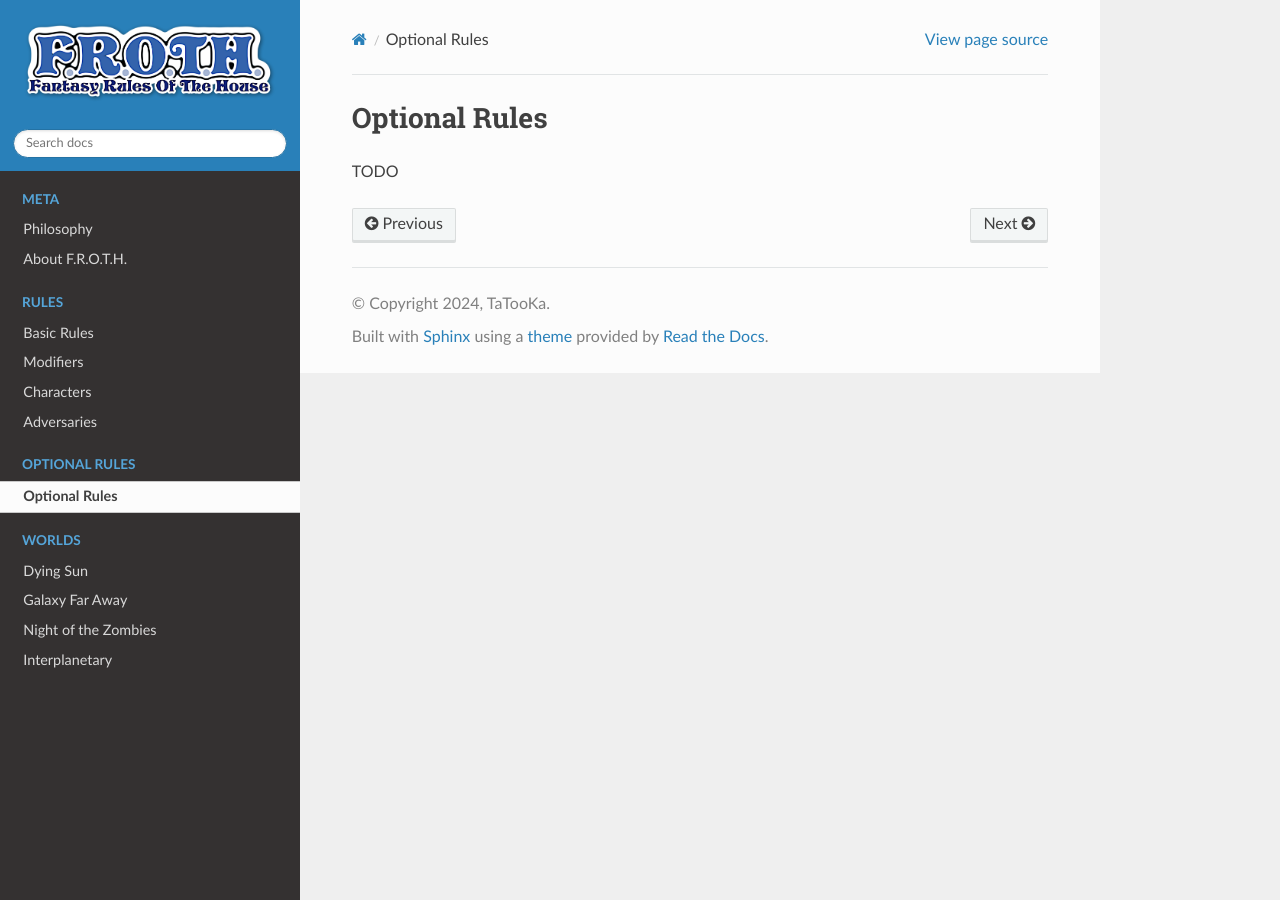
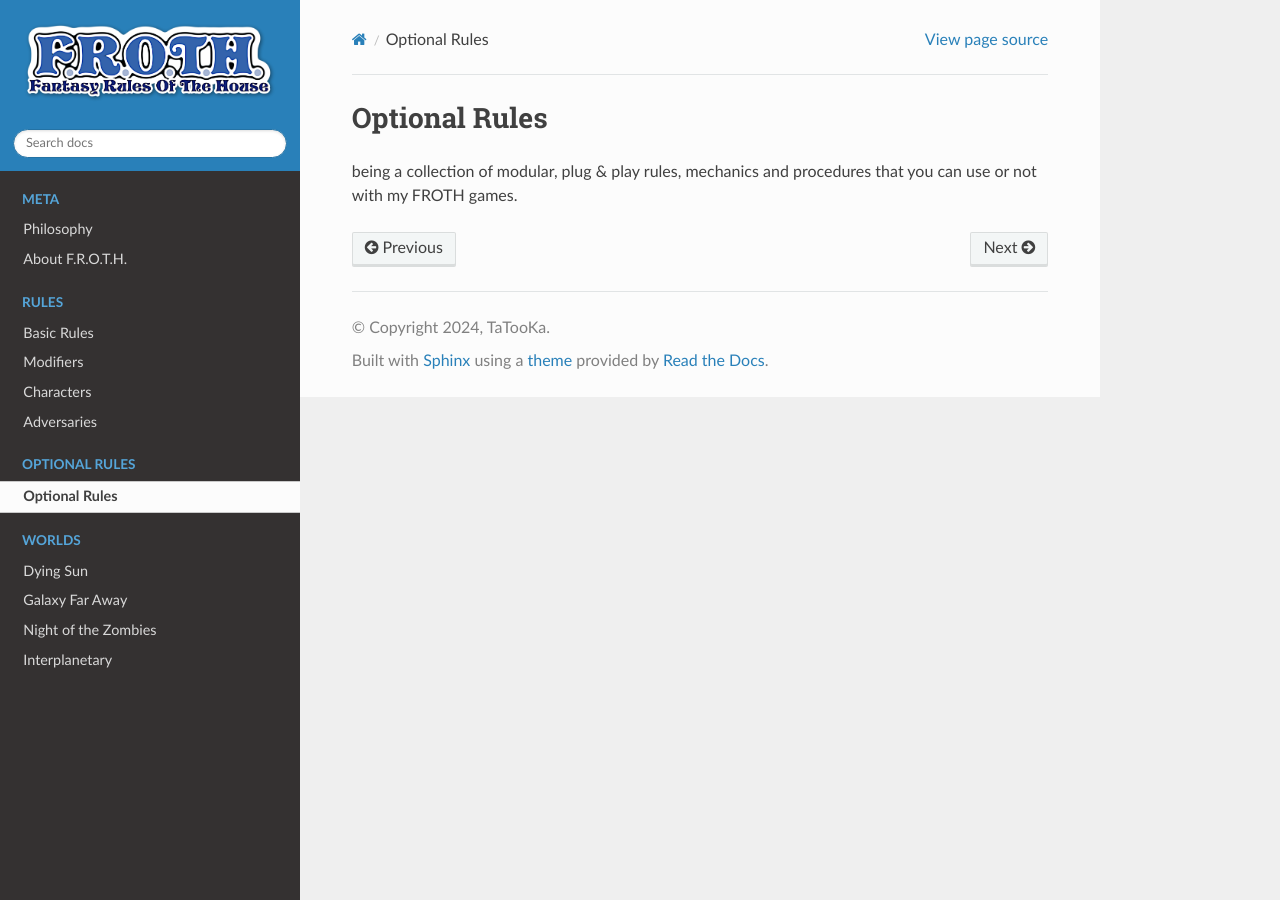
Before and after one commit to TaTooKa/froth, a Sphinx documentation site: the page built from docs/source/pages/optionalrules.rst, in a window 1280 px wide. Built offline with Sphinx 7.4.7 and the Read the Docs theme 3.1.0, drawn with Linux system fonts in a browser that asks for light colours.

Commit message:
some moves

```diff
--- a/docs/source/index.rst
+++ b/docs/source/index.rst
@@ -9,8 +9,8 @@ This website hosts **MY** FROTH systems and procedures, but anyone can create th
    :caption: Meta
    :hidden:
 
-   pages/philosophy
-   pages/about
+   pages/meta/philosophy
+   pages/meta/about
 
 .. toctree::
    :caption: Rules
@@ -26,6 +26,7 @@ This website hosts **MY** FROTH systems and procedures, but anyone can create th
    :hidden:
 
    pages/optionalrules
+   pages/diceandrolls
 
 .. toctree::
    :caption: Worlds
--- /dev/null
+++ b/docs/source/pages/diceandrolls.rst
@@ -0,0 +1 @@
+TODO
--- a/docs/source/pages/optionalrules.rst
+++ b/docs/source/pages/optionalrules.rst
@@ -1,4 +1,4 @@
 Optional Rules
 ==============
 
-TODO
+being a collection of modular, plug & play rules, mechanics and procedures that you can use or not with my FROTH games.
```
Also changed, not shown: docs/source/pages/meta/about.rst (renamed from docs/source/pages/about.rst), docs/source/pages/meta/philosophy.rst (renamed from docs/source/pages/philosophy.rst).
